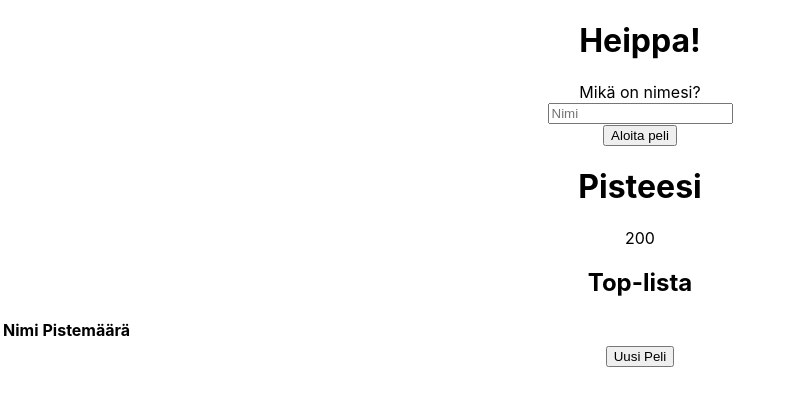
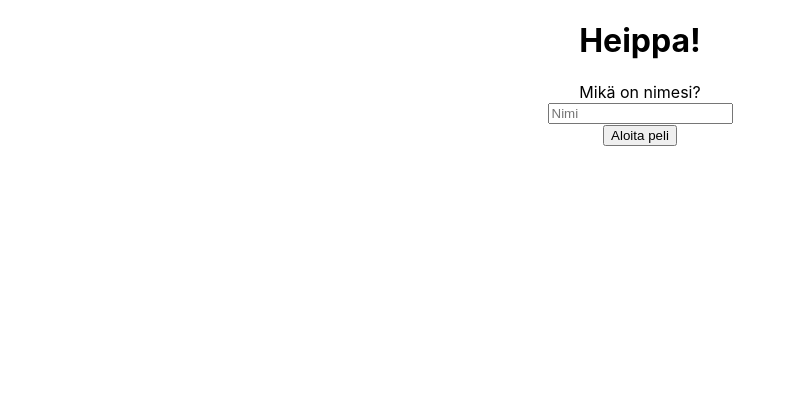
Before and after one commit to Embule/trivia-react, a React (Create React App) app: page / in a window 1280 px wide. Shown: the top 406 px of the page, without its empty margins (0-792 px from the left). Built offline with nearby package versions, Linux system fonts and the light colour scheme; no server answers.

Commit message:
highscore route created

```diff
--- a/src/App.js
+++ b/src/App.js
@@ -15,7 +15,7 @@ function App() {
           <Route path='/quiz' exact component={Quiz} />
         </Switch>
       </Router>
-      <Highscore/>
+
     </div>
   );
 }
--- a/src/components/Quiz.jsx
+++ b/src/components/Quiz.jsx
@@ -1,6 +1,7 @@
 import React from 'react';
 import ReactDOM from 'react-dom';
 import { fetchAllData } from '../service';
+import Highscore from './Highscore';
 
 export class Quiz extends React.Component {
 
```
Also changed, not shown: src/components/Highscore.jsx (+12 -0 lines).
